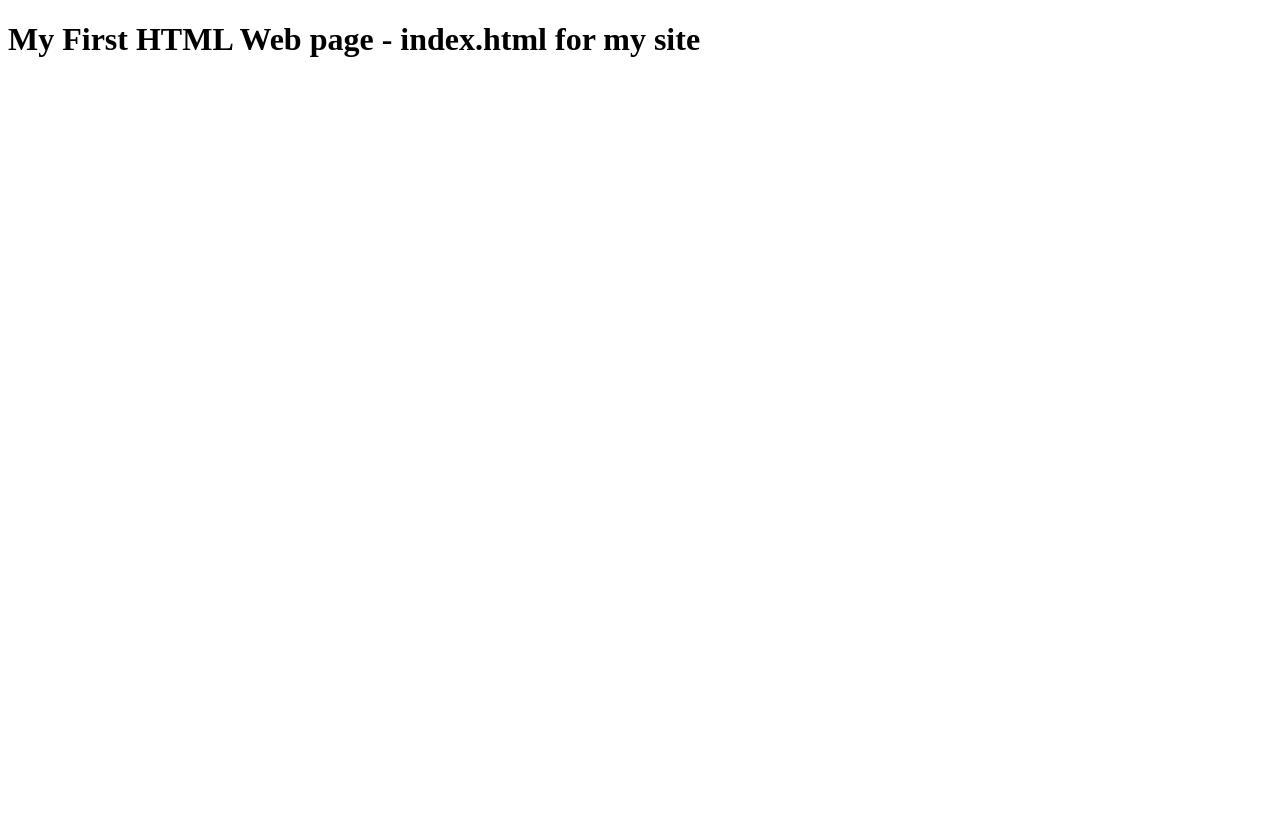
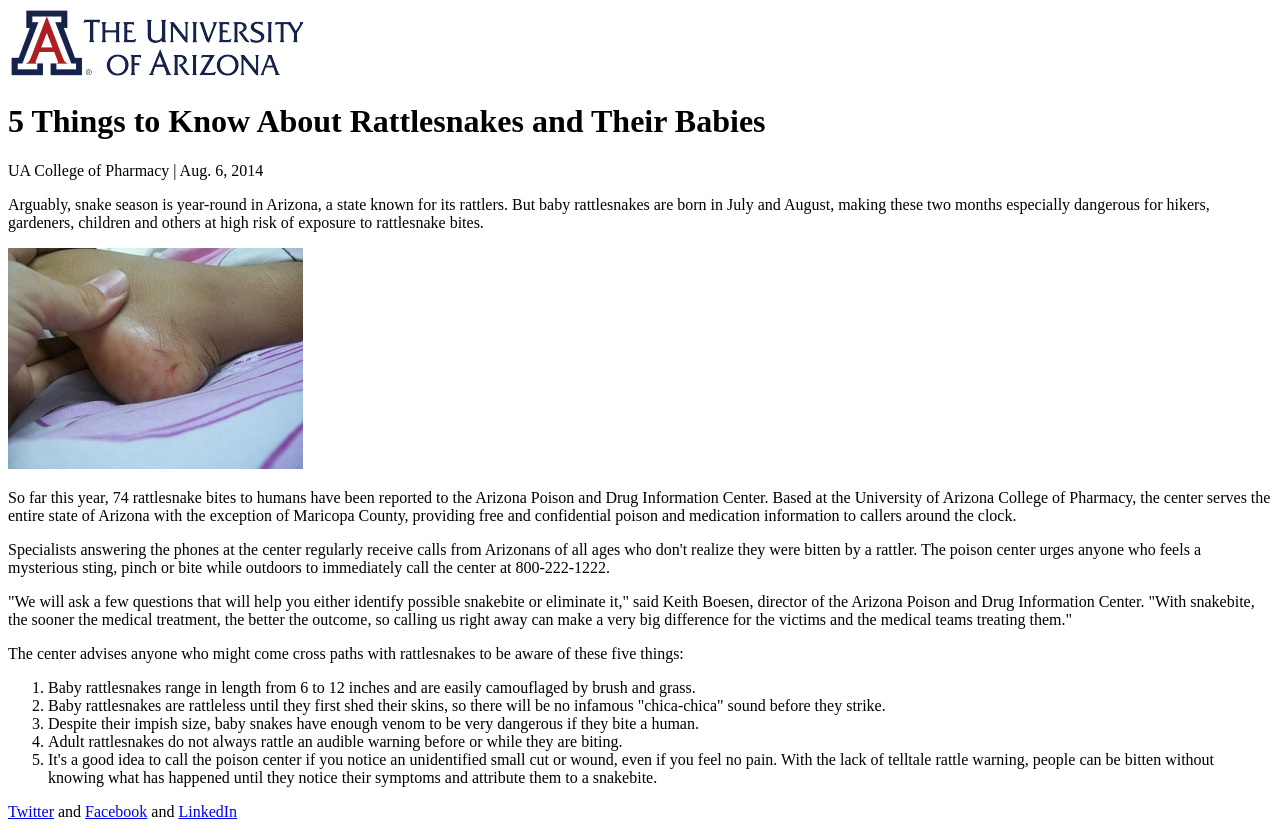
Before and after one commit to chaycass/mysite, a plain HTML site: page index.html in a window 1280 px wide. Before the commit the page ends 800 px from the top, so only its background shows below. Drawn offline with Linux system fonts and the light colour scheme.

Commit message:
update index.html

```diff
--- a/index.html
+++ b/index.html
@@ -2,10 +2,48 @@
 <html lang="en">
 <head>
     <meta charset="UTF-8">
-    <title>My First HTML Page for a Site</title>
+    <title>5 Things to Know About Rattlesnakes and Their Babies</title>
 </head>
 <body>
-    <h1>My First HTML Web page - index.html for my site</h1>
+<img src="UniversityLogo.png" alt="Logo of The University of Arizona">
+<h1>5 Things to Know About Rattlesnakes and Their
+    Babies</h1>
+<p>UA College of Pharmacy | Aug. 6, 2014</p>
+<p>Arguably, snake season is year-round in Arizona, a state
+    known for its rattlers. But baby rattlesnakes are born in July and August,
+    making these two months especially dangerous for hikers, gardeners, children
+    and others at high risk of exposure to rattlesnake bites.</p>
+<img src="SnakeBite.jpg" alt="Snake bite on side of child's foot">
+<p>So far this year, 74 rattlesnake bites to humans have been reported to the
+    Arizona Poison and Drug Information Center. Based at the University of
+    Arizona College of Pharmacy, the center serves the entire state of
+    Arizona with the exception of Maricopa County, providing free and
+    confidential poison and medication information to callers around the
+    clock.</p>
+<p>Specialists answering the phones at the center regularly receive calls
+    from Arizonans of all ages who don't realize they were bitten by a rattler.
+    The poison center urges anyone who feels a mysterious sting, pinch or
+    bite while outdoors to immediately call the center at 800-222-1222.</p>
+<p>"We will ask a few questions that will help you either identify possible
+    snakebite or eliminate it," said Keith Boesen, director of the Arizona
+    Poison and Drug Information Center. "With snakebite, the sooner the
+    medical treatment, the better the outcome, so calling us right away can
+    make a very big difference for the victims and the medical teams treating
+    them."</p>
+<p>The center advises anyone who might come cross paths with rattlesnakes
+    to be aware of these five things:</p>
+<ol>
+    <li>Baby rattlesnakes range in length from 6 to 12 inches and are easily camouflaged by brush and grass.</li>
+    <li>Baby rattlesnakes are rattleless until they first shed their skins, so there will be no infamous "chica-chica" sound before they strike.</li>
+    <li>Despite their impish size, baby snakes have enough venom to be very dangerous if they bite a human.</li>
+    <li>Adult rattlesnakes do not always rattle an audible warning before or while they are biting.</li>
+    <li>It's a good idea to call the poison center if you notice an unidentified small cut or wound, even if you feel no pain. With the lack of telltale rattle warning, people can be bitten without knowing what has happened until they notice their symptoms and attribute them to a snakebite.</li>
+</ol>
+<p>
+    <a href="https://twitter.com/">Twitter</a> and
+    <a href="https://www.facebook.com/">Facebook</a> and
+    <a href="https://www.linkedin.com/">LinkedIn</a>
+</p>
 
 </body>
 </html>
```
